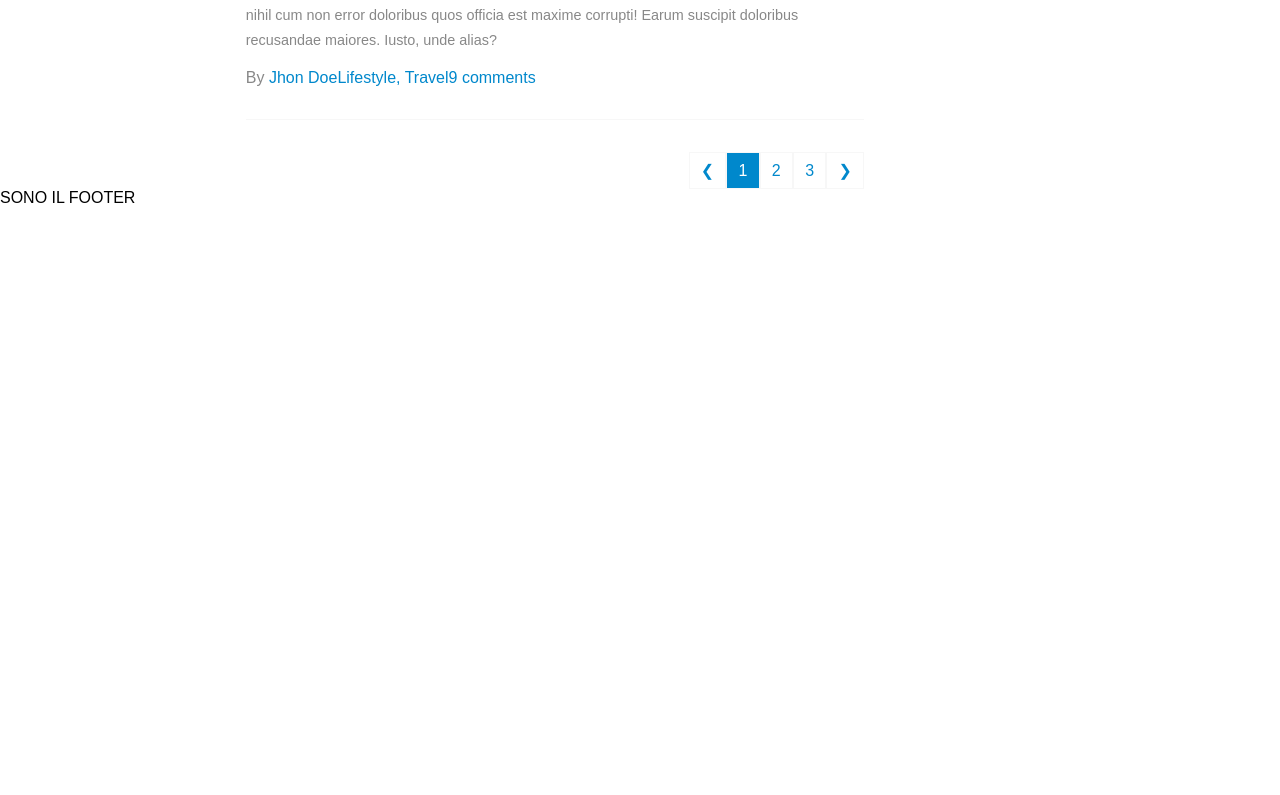
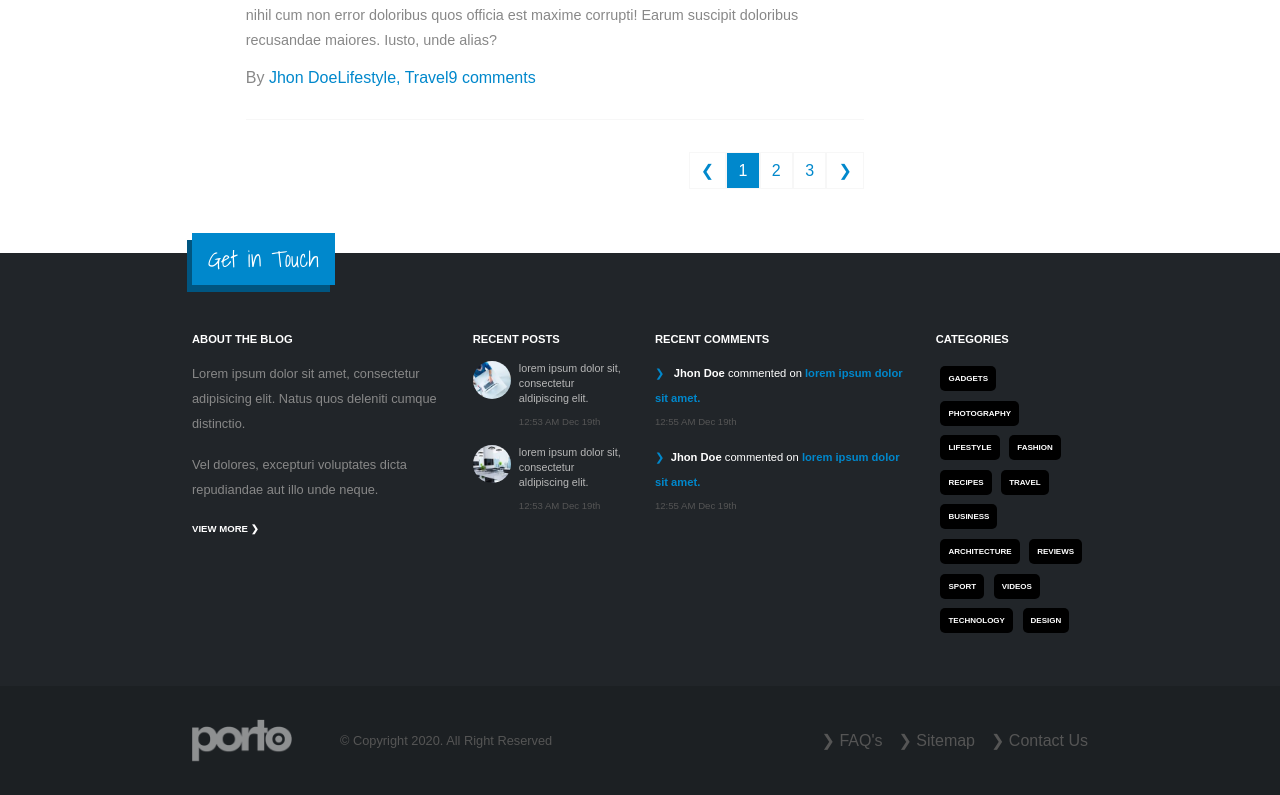
Before and after one commit to Pietroarmill/proj-html-vuejs, a Vue app: page / in a window 1280 px wide. Shown: the part 3885-4680 px from the top of the page. Before the commit the page ends 4092 px from the top, so only its background shows below. Built offline with nearby package versions, Linux system fonts and the light colour scheme.

Commit message:
add footer

```diff
--- a/src/App.vue
+++ b/src/App.vue
@@ -8,7 +8,7 @@
       :btnRowBlue="this.btnRowBlue"
       :HomePosts="this.homePosts"
     />
-    <AppFooter />
+    <AppFooter :Tags="this.footerTags" />
   </div>
 </template>
 
@@ -192,6 +192,7 @@ export default {
           comments: 15,
         },
       ],
+      footerTags: ["gadgets", "photography", "lifestyle", "fashion", "recipes", "travel", "business", "architecture", "reviews", "sport", "videos", "technology", "design"],
     }
   }
 }
--- a/src/components/AppFooter.vue
+++ b/src/components/AppFooter.vue
@@ -1,15 +1,299 @@
 <template>
-  <div>
-    SONO IL FOOTER
-  </div>
+  <footer class="footer">
+    <div class="container">
+      <div class="post-it">Get in Touch</div>
+
+      <!-- FOOTER TOP -->
+      <div class="footer-top">
+
+        <!-- About -->
+        <div class="about big-col">
+          <h5>about the blog</h5>
+          <p>Lorem ipsum dolor sit amet, consectetur adipisicing elit. Natus quos deleniti cumque distinctio.</p>
+          <p>Vel dolores, excepturi voluptates dicta repudiandae aut illo unde neque.</p>
+          <span>VIEW MORE &#10095;</span>
+        </div>
+        <!-- About -->
+
+        <!-- Recent Post -->
+        <div class="recent-post small-col">
+          <h5>recent posts</h5>
+          <div class="footer-post d-flex">
+            <div class="img-post">
+              <img src="../assets/img/our-office-4-square.jpg" alt="">
+            </div>
+            <div class="text-post">
+              <h6>lorem ipsum dolor sit, consectetur aldipiscing elit.</h6>
+              <small>12:53 AM Dec 19th</small>
+            </div>
+          </div>
+          <div class="footer-post d-flex">
+            <div class="img-post">
+              <img src="../assets/img/our-office-5-square.jpg" alt="">
+            </div>
+            <div class="text-post">
+              <h6>lorem ipsum dolor sit, consectetur aldipiscing elit.</h6>
+              <small>12:53 AM Dec 19th</small>
+            </div>
+          </div>
+        </div>
+        <!-- /Recent Post -->
+
+        <!-- Recent Comments -->
+        <div class="recent-comments big-col">
+          <h5>recent comments</h5>
+          <div class="footer-comment">
+            <p>
+              <span class="arrow">&#10095; </span>
+              <span class="author">Jhon Doe </span>
+              <span>commented on </span>
+              <span class="blue">lorem ipsum dolor sit amet.</span>
+            </p>
+            <small>12:55 AM Dec 19th</small>
+          </div>
+          <div class="footer-comment">
+            <p>
+              <span class="arrow">&#10095;</span>
+              <span class="author">Jhon Doe </span>
+              <span>commented on </span>
+              <span class="blue">lorem ipsum dolor sit amet.</span>
+            </p>
+            <small>12:55 AM Dec 19th</small>
+          </div>
+        </div>
+        <!-- /Recent Comments -->
+
+        <!-- Categories -->
+        <div class="categories small-col">
+          <h5>categories</h5>
+          <div class="categories-content">
+            <span class="tag" v-for="(item, index) in Tags" :key="index">{{ item }}</span>
+          </div>
+        </div>
+        <!-- /Categories -->
+
+      </div>
+      <!-- /FOOTER TOP -->
+    </div>
+
+    <!-- FOOTER BOTTOM -->
+    <div class="footer-bottom">
+      <div class="container">
+        <div class="col left">
+          <div class="logo-footer">
+            <img src="../assets/img/logo-footer.png" alt="">
+          </div>
+          <span>&#169; Copyright 2020. All Right Reserved</span>
+        </div>
+        <div class="col right">
+          <div>&#10095; FAQ's</div>
+          <div>&#10095; Sitemap</div>
+          <div>&#10095; Contact Us</div>
+        </div>
+      </div>
+    </div>
+    <!-- /FOOTER BOTTOM -->
+  </footer>
 </template>
 
 <script>
 export default {
   name: "AppFooter",
+  props: {
+    Tags: Array,
+  }
 }
 </script>
 
 <style lang="scss" scoped>
+@import "../style/variables.scss";
+@import url('https://fonts.googleapis.com/css2?family=Lato:wght@100;300;400;700;900&family=Shadows+Into+Light&display=swap');
 
+.footer {
+  position: relative;
+  background-color: #212529;
+
+  .post-it {
+    background-color: $brand-blog-color;
+    font-family: 'Shadows Into Light', cursive;
+    color: white;
+    padding: .5rem 1rem;
+    font-size: 1.4rem;
+    position: absolute;
+    top: -20px;
+    box-shadow: -5px 7px #005580;
+  }
+
+  // FOOTER TOP
+  &-top {
+    padding: 5rem 0 3rem 0;
+    display: flex;
+    justify-content: space-between;
+
+    .small-col {
+      width: 17%;
+    }
+
+    .big-col {
+      width: 28%;
+    }
+
+    h5 {
+      color: white;
+      text-transform: uppercase;
+      font-weight: 800;
+      font-size: .7rem;
+    }
+
+    // ABOUT
+    .about {
+
+      p {
+        color: #888888;
+        font-size: .8rem;
+        margin: 1rem 0;
+        line-height: 25px;
+      }
+
+      span {
+        color: white;
+        font-size: .6rem;
+        font-weight: 800;
+        cursor: pointer;
+      }
+    }
+
+    // RECENT POSTS
+    .recent-post {
+
+      .footer-post {
+        margin: 1rem 0;
+
+        .img-post {
+          width: 25%;
+
+          img {
+            border-radius: 50%;
+          }
+        }
+
+        .text-post {
+          width: 75%;
+          padding-left: .5rem;
+
+          h6 {
+            color: white;
+            font-weight: 100;
+            margin-bottom: .3rem;
+            line-height: 15px;
+            color: #B7B7B7;
+          }
+
+          small {
+            font-size: .6rem;
+            color: #555555;
+          }
+        }
+      }
+    }
+
+    // RECENT COMMENTS
+    .recent-comments {
+
+      .footer-comment {
+        margin: 1rem 0;
+
+        p {
+          font-size: .7rem;
+          color: white;
+          line-height: 25px;
+
+          .arrow {
+            color: $brand-blog-color;
+            margin-right: .4rem;
+          }
+
+          .author {
+            font-weight: bolder;
+          }
+
+          .blue {
+            color: $brand-blog-color;
+            font-weight: bolder;
+          }
+        }
+
+        small {
+          font-size: .6rem;
+          color: #555555;
+        }
+      }
+    }
+
+    // CATEGORIES
+    .categories {
+      h5 {
+        margin-bottom: 1rem;
+      }
+
+      .categories-content {
+        display: flex;
+        flex-wrap: wrap;
+
+        span {
+          color: white;
+          background-color: black;
+          padding: .5rem;
+          margin: .3rem;
+          border-radius: 5px;
+          text-transform: uppercase;
+          font-size: .5rem;
+          font-weight: 900;
+          cursor: pointer;
+        }
+      }
+    }
+  }
+
+  // FOOTER BOTTOM
+  &-bottom {
+    background-color: #1C2023;
+    padding: 2rem 0;
+    color: #555555;
+
+
+    .container {
+      display: flex;
+      justify-content: space-between;
+    }
+
+    .col {
+      display: flex;
+      align-items: center;
+    }
+
+    .col.left {
+
+      .logo-footer {
+        width: 100px;
+        margin-right: 3em;
+
+        img {
+          filter: opacity(.5);
+        }
+      }
+
+      span {
+        font-size: .8rem;
+      }
+    }
+
+    .col.right {
+      div {
+        margin-left: 1rem;
+        cursor: pointer;
+      }
+    }
+  }
+}
 </style>
--- a/src/components/AppMain.vue
+++ b/src/components/AppMain.vue
@@ -211,6 +211,7 @@ export default {
 
 .main {
   width: 100%;
+  padding-bottom: 4rem;
 
   // BLOGS SECTION
   &-blogs-section {
@@ -361,6 +362,7 @@ export default {
           padding: .5rem .7rem;
           display: flex;
           align-items: center;
+          cursor: pointer;
         }
       }
     }
```
